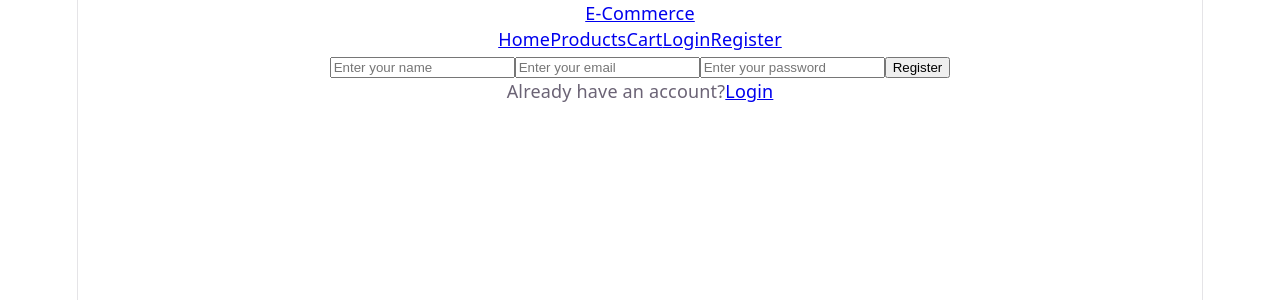
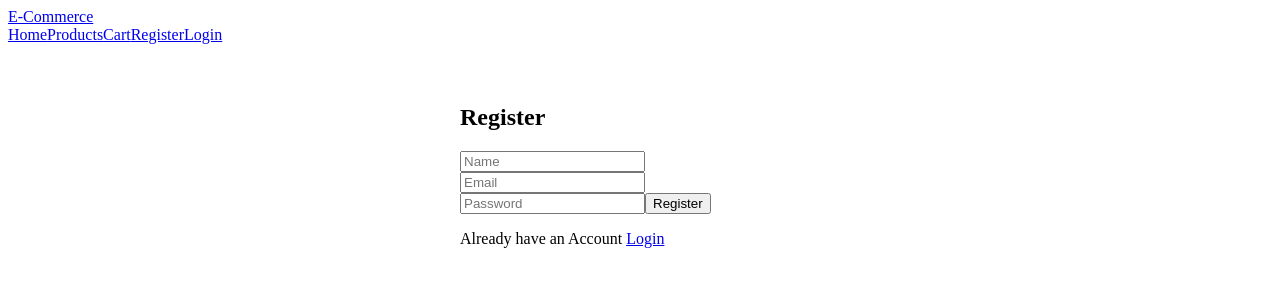
Before and after one commit to harshitt299/E-commerce-store, a React app in the folder frontend/: page /register in a window 1280 px wide. Shown: the top 300 px of the page. Built offline with nearby package versions, Linux system fonts and the light colour scheme; no server answers; the HTML template or start-up script is replaced by a standard one.

Commit message:
make Navbar Dyanmic

```diff
--- a/frontend/src/App.jsx
+++ b/frontend/src/App.jsx
@@ -11,6 +11,7 @@ import Orders from "./pages/Orders";
 import OrderDetails from "./pages/OrderDetails";
 import ForgotPassword from "./pages/ForgotPassword";
 import ResetPassword from "./pages/ResetPassword";
+import ProtectedRoute from "./components/ProtectedRoute";
 
 function App() {
 
@@ -27,14 +28,13 @@ function App() {
       <Route path="/products" element={<Products />} />
       <Route path="/products/:id" element={<ProductDetails />} />
 
-      <Route path="/cart" element={<Cart />} />
-      <Route path="/checkout" element={<Checkout />} />
+     <Route path="/cart" element={<ProtectedRoute><Cart /></ProtectedRoute>} />
+     <Route path="/checkout" element={<ProtectedRoute><Checkout /></ProtectedRoute>} />
+     <Route path="/orders" element={<ProtectedRoute><Orders /></ProtectedRoute>} />
+      <Route path="/orders/:id" element={<ProtectedRoute><OrderDetails /></ProtectedRoute>} />
 
-      <Route path="/orders" element={<Orders />} />
-      <Route path="/orders/:id" element={<OrderDetails />} />
-
-      <Route path="/forgot-password" element={<ForgotPassword />} />
-      <Route path="/reset-password/:token" element={<ResetPassword />} />
+      <Route path="/forgot-password" element={<ProtectedRoute><ForgotPassword /></ProtectedRoute>} />
+      <Route path="/reset-password/:token" element={<ProtectedRoute><ResetPassword /></ProtectedRoute>} />
 
 
 
--- a/frontend/src/components/Navbar.jsx
+++ b/frontend/src/components/Navbar.jsx
@@ -1,7 +1,13 @@
-import React from 'react'
-import { Link } from 'react-router-dom'
+import { useAuth } from '../hooks/useAuth';
+import { Link ,Navigate, useNavigate } from 'react-router-dom'
 
 const Navbar = () => {
+  const {user , logout} = useAuth();
+  const navigate = useNavigate()
+  const handlelogout = async ()=>{
+    await logout();
+    navigate("/")
+  }
   return (
     <nav>
       <Link to="/">E-Commerce</Link>
@@ -9,11 +15,24 @@ const Navbar = () => {
       <Link to="/">Home</Link>
       <Link to="/products">Products</Link>
       <Link to="/cart">Cart</Link>
-      <Link to="/login">Login</Link>
-      <Link to="/register">Register</Link>
+
+      {user ? (
+        <>
+        <span>{user.name}</span>
+        <button onClick={handlelogout}>Logout</button>
+        </>
+      ):(
+        <>
+        <Link to ="/register">Register</Link>
+        <Link to = "/login">Login</Link>
+        </>
+
+      )}
+
+
     </div>
    </nav>
   )
 }
 
-export default Navbar
+export default Navbar;
--- /dev/null
+++ b/frontend/src/components/ProtectedRoute.jsx
@@ -0,0 +1,10 @@
+import { useAuth } from "../hooks/useAuth";
+import { Navigate } from "react-router-dom";
+export default function ProtectedRoute({children}){
+    const{user,loading} = useAuth();
+
+    if(loading) return <p>Loading...</p>;
+    if(!user) return <Navigate to="/Login" replace />
+    return children;
+
+}
--- a/frontend/src/context/AuthContext.jsx
+++ b/frontend/src/context/AuthContext.jsx
@@ -6,7 +6,7 @@ import {
     logoutUser,
     getCurrentUser
 } from "../services/authService";
-import axios from "axios";
+
 
 
 const Authcontext = createContext();
@@ -41,6 +41,7 @@ function AuthProvider ({children}){
             return response;
         } catch (error) {
             setUser(null);
+            throw error;
         }
     }
 
@@ -52,6 +53,7 @@ function AuthProvider ({children}){
             return response;
         } catch (error) {
             setUser(null);
+            throw error;
         }
     }
 
--- a/frontend/src/index.css
+++ b/frontend/src/index.css
@@ -1,4 +1,4 @@
-:root {
+/* :root {
   --text: #6b6375;
   --text-h: #08060d;
   --bg: #fff;
@@ -108,4 +108,4 @@ code {
   line-height: 135%;
   padding: 4px 8px;
   background: var(--code-bg);
-}
+} */
--- a/frontend/src/pages/Login.jsx
+++ b/frontend/src/pages/Login.jsx
@@ -1,73 +1,59 @@
 import { useState } from "react";
+import { useNavigate, Link } from "react-router-dom";
 import { useAuth } from "../hooks/useAuth";
-import {Link , useNavigate } from "react-router-dom";
-function Login () {
 
-  const [formData , setFormData] = useState({
-    email : "",
-    password : ""
-  });
+export default function Login() {
+  const { login } = useAuth();
+  const navigate = useNavigate();
+  const [form, setForm] = useState({ email: "", password: "" });
+  const [error, setError] = useState("");
+  const [submitting, setSubmitting] = useState(false);
 
-  const {login} = useAuth();
-  const navigate = useNavigate();
+  const handleChange = (e) =>
+    setForm({ ...form, [e.target.name]: e.target.value });
 
-  const handleChange = (e)=>{
-   const {name ,value} = e.target;
-   setFormData ({
-    ...formData ,
-    [name] : value
-   });
-  };
-
-
-  const handleSubmit = async(e)=>{
-    e.preventDefault();
-
+  const handleSubmit = async (e) => {
+    e.preventDefault(); // page reload rokta hai
+    setError("");
+    setSubmitting(true);
     try {
-      const response = await login(formData);
-      console.log(response);
+      await login(form);
       navigate("/");
-    } catch (error) {
-      console.log(error);
+    } catch (err) {
+      setError(err.response?.data?.message || "Login failed");
+    } finally {
+      setSubmitting(false);
     }
   };
 
-
-
   return (
-    <div>
+    <div style={{ maxWidth: 360, margin: "60px auto" }}>
+      <h2>Login</h2>
       <form onSubmit={handleSubmit}>
         <input
+          name="email"
           type="email"
-      name="email"
-       placeholder="Enter Your email"
-        value={formData.email}
+          placeholder="Email"
+          value={form.email}
           onChange={handleChange}
+          required
         />
-
         <input
+          name="password"
           type="password"
-      name="password"
-      placeholder="Enter Your password"
-      value={formData.password}
+          placeholder="Password"
+          value={form.password}
           onChange={handleChange}
+          required
         />
-      <button type="submit">Login</button>
-
+        {error && <p style={{ color: "red" }}>{error}</p>}
+        <button disabled={submitting}>
+          {submitting ? "Logging in..." : "Login"}
+        </button>
       </form>
-
-
       <p>
-        Don't have an account?
-         <Link
-           to="/register">Register
-         </Link>
-
+        Don't have an Account? <Link to="/register">Register</Link>
       </p>
-
-
     </div>
-  )
+  );
 }
-
-export default Login;
--- a/frontend/src/pages/Register.jsx
+++ b/frontend/src/pages/Register.jsx
@@ -1,62 +1,46 @@
 import { useState } from "react";
+import { useNavigate, Link } from "react-router-dom";
 import { useAuth } from "../hooks/useAuth";
-import {Link , useNavigate } from "react-router-dom";
 
-function Register() {
+export default function Register() {
+  const { register } = useAuth();
+  const navigate = useNavigate();
+  const [form, setForm] = useState({ name: "", email: "", password: "" });
+  const [error, setError] = useState("");
+  const [submitting, setSubmitting] = useState(false);
 
-  const [formData, setFormData] =useState({
-    name : "",
-    email : "",
-    password : "",
+  const handleChange = (e) =>
+    setForm({ ...form, [e.target.name]: e.target.value });
 
-  });
-
-  const  {register} = useAuth();
-  const navigate = useNavigate();
-
-
-  const handlechange = (e)=>{
-    const {name ,value} = e.target;
-    setFormData({
-      ...formData ,
-      [name] : value,
-    });
+  const handleSubmit = async (e) => {
+    e.preventDefault();
+    setError("");
+    setSubmitting(true);
+    try {
+      await register(form);
+      navigate("/");
+    } catch (err) {
+      setError(err.response?.data?.message || "Registration failed");
+    } finally {
+      setSubmitting(false);
+    }
   };
 
-
-  const handleSumbit = async(e)=>{
-    e.preventDefault();
-
-    try {
-      const response = await register(formData);
-      console.log(response);
-      navigate("/");
-    } catch (error) {
-      console.log(error)
-
-    }
-  }
   return (
-    <div>
-      <form onSubmit={handleSumbit}>
-    <input type="text" name="name" placeholder="Enter your name" value={formData.name} onChange={handlechange} />
-    <input type="email" name="email" placeholder="Enter your email" value={formData.email} onChange={handlechange} />
-    <input type="password" name="password" placeholder="Enter your password" value={formData.password} onChange={handlechange} />
-
-    <button type="submit">
-                    Register
-                </button>
-
+    <div style={{ maxWidth: 360, margin: "60px auto" }}>
+      <h2>Register</h2>
+      <form onSubmit={handleSubmit}>
+        <input name="name" placeholder="Name" value={form.name} onChange={handleChange} required />
+        <input name="email" type="email" placeholder="Email" value={form.email} onChange={handleChange} required />
+        <input name="password" type="password" placeholder="Password" value={form.password} onChange={handleChange} required minLength={6} />
+        {error && <p style={{ color: "red" }}>{error}</p>}
+        <button disabled={submitting}>
+          {submitting ? "Creating..." : "Register"}
+        </button>
       </form>
       <p>
-         Already have an account?
-
-           <Link to="/login">
-                    Login
-            </Link>
+         Already have an Account <Link to="/login">Login</Link>
       </p>
     </div>
-  )
+  );
 }
-
-export default Register
```
Lines whose indentation alone changed are shown as unchanged.
